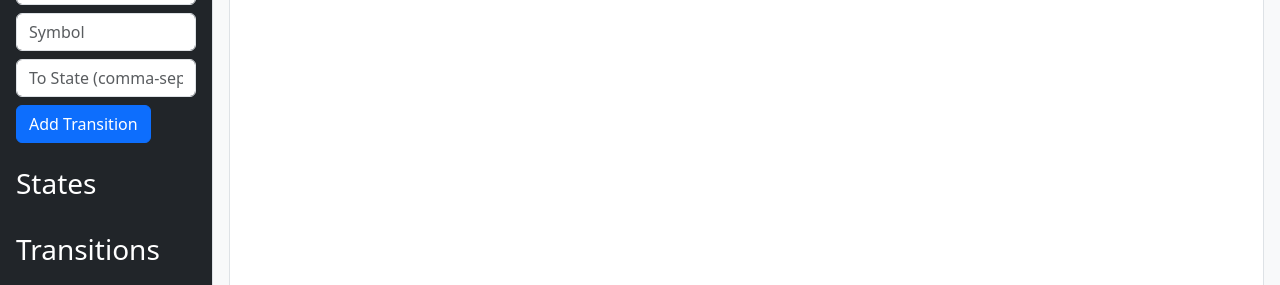
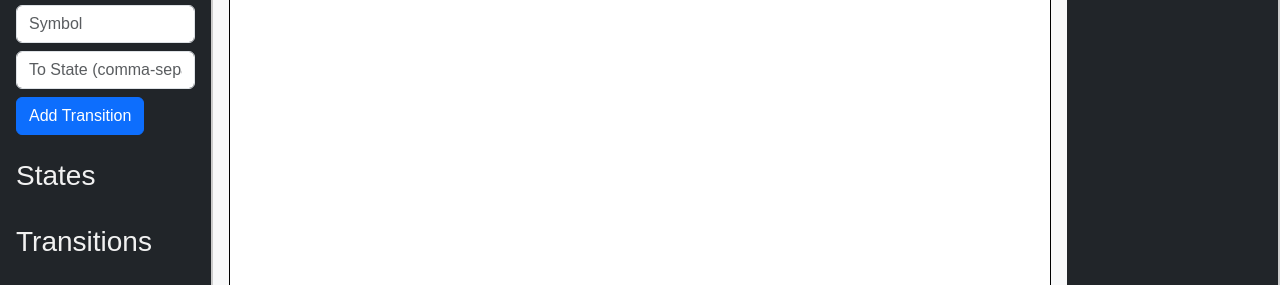
Before and after one commit to KvassAndVodka/DFA-and-NFA-Simulator, a plain HTML site: page ui.html in a window 1280 px wide. Shown: the part 405-690 px from the top of the page. Drawn offline with nearby package versions, Linux system fonts and the light colour scheme.

Commit message:
edited ui

```diff
--- a/css/styles.css
+++ b/css/styles.css
@@ -14,10 +14,9 @@ header {
   justify-content: space-between;
   align-items: center;
 }
-
-header h1 {
-  margin: 0;
-}
+  header h1 {
+    margin: 0;
+  }
 
 /* Main Layout */
 #main-container {
@@ -26,23 +25,24 @@ header h1 {
 }
 
 /* Sidebar Styling */
-#sidebar {
+#sidebar-left, #sidebar-right {
   height: 100vh;
-  width: 250px;
   background-color: #1a1a1a;
   color: white;
-  padding: 10px;
-  overflow-y: auto;
   border-right: 2px solid #cccccc;
 }
-
-#sidebar h2,
-#sidebar h3 {
-  color: #f1f1f1;
-}
+  #sidebar-left h2, #sidebar-left h3 {
+    color: #f1f1f1;
+  }
 
 /* Graph/Network Section */
 #network {
   flex-grow: 1;
   padding: 10px;
+  height: 650px;
+  background-color: #fff;
 }
+.list-group-item {
+  background-color: #343a40;
+  color: white;
+}
--- a/ui.html
+++ b/ui.html
@@ -6,24 +6,13 @@
     <title>DFA and NFA Simulator</title>
 
     <!-- Bootstrap CSS -->
-    <link
-      href="https://cdn.jsdelivr.net/npm/bootstrap@5.3.0/dist/css/bootstrap.min.css"
-      rel="stylesheet"
-    />
+    <link rel="stylesheet" href="https://cdn.jsdelivr.net/npm/bootstrap@5.3.0/dist/css/bootstrap.min.css" />
+
+    <!-- Include your external CSS file -->
+    <link rel="stylesheet" type="text/css" href="css/styles.css">
 
     <!-- Include Vis.js -->
     <script src="https://cdn.jsdelivr.net/npm/vis-network@9.1.2/dist/vis-network.min.js"></script>
-
-    <style>
-      #network {
-        height: 800px;
-        background-color: #fff;
-      }
-      .list-group-item {
-        background-color: #343a40;
-        color: white;
-      }
-    </style>
   </head>
 
   <body>
@@ -48,8 +37,8 @@
     <!-- Main Layout -->
     <div class="container-fluid">
       <div class="row">
-        <!-- Sidebar for States and Transitions -->
-        <aside class="col-md-2 bg-dark text-white p-3 border-end" id="sidebar">
+        <!-- Left Sidebar for States and Transitions -->
+        <aside class="col-md-2 bg-dark text-white p-3 border-right" id="sidebar-left">
           <h2>Add States</h2>
           <input
             type="text"
@@ -113,10 +102,15 @@
         </aside>
 
         <!-- Main Graph Display -->
-        <main class="col-md-10 p-3 bg-light">
-          <div id="network" class="border"></div>
-          <div id="result" class="output mt-3 p-3 bg-light text-dark"></div>
+        <main class="col-md-8 p-3 bg-light">
+          <div id="network" class="border border-black"></div>
+          <div id="result" class="output mt-3 p-3 border border-black bg-light text-dark"></div>
         </main>
+
+        <!-- Right Sidebar for -->
+        <aside class="col-md-2 bg-dark text-white p-3 border-left" id="sidebar-right">
+
+        </aside>
       </div>
     </div>
 
@@ -128,4 +122,6 @@
     <script src="/code/nfa.js"></script>
     <script src="/code/simulator.js"></script>
   </body>
+
+  <footer></footer>
 </html>
```
